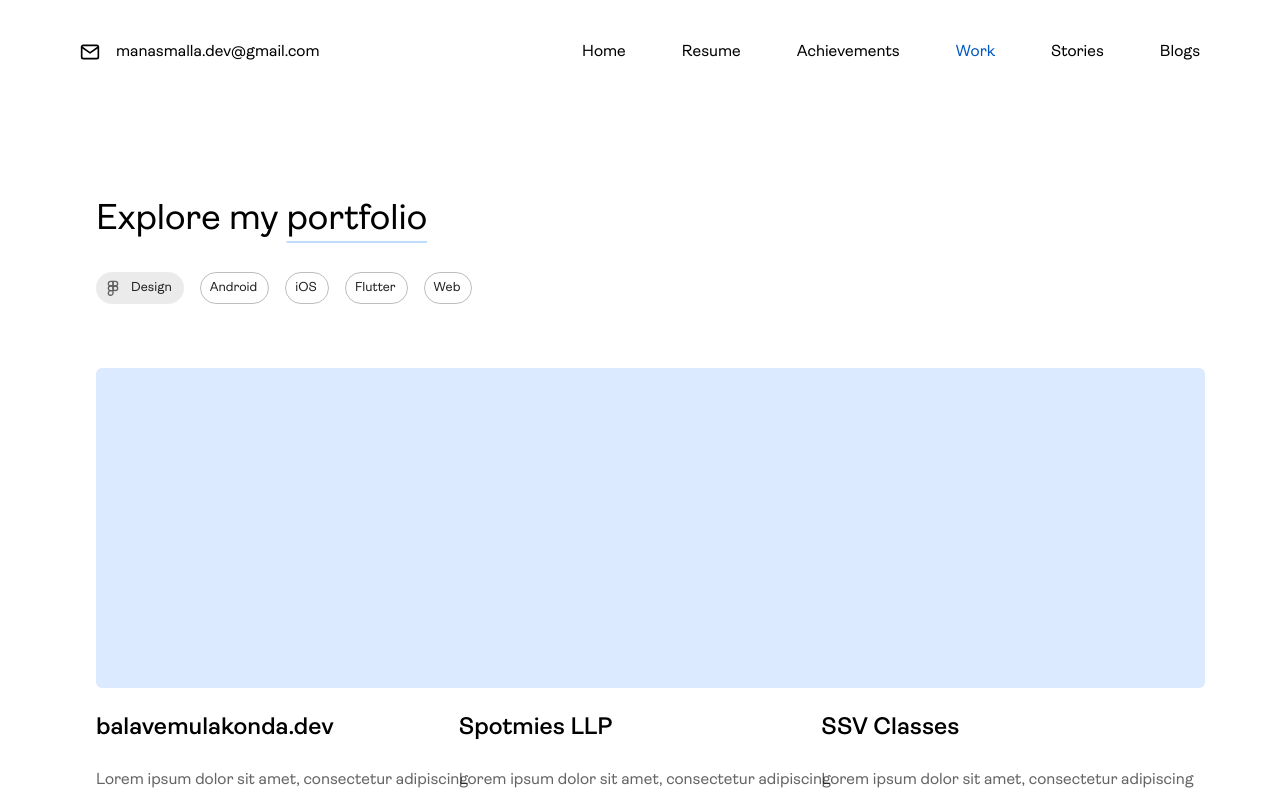
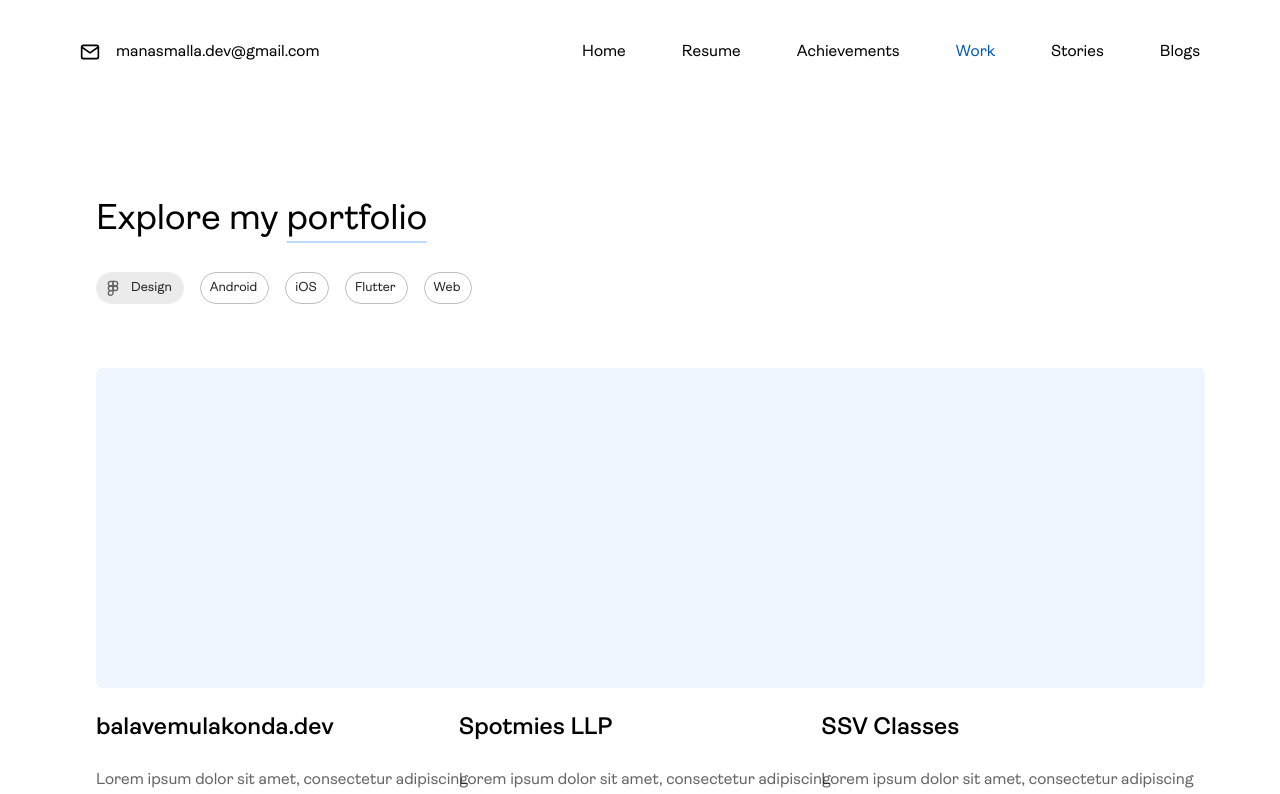
Before and after one commit to ManasMalla/manasmalla.github.io, a Next.js app: page /work in a window 1280 px wide. Shown: the top 794 px of the page. Built offline with nearby package versions, Linux system fonts and the light colour scheme.

Commit message:
added dark mode for work
Signed-off-by: Manas Malla <manasmalla.dev@gmail.com>

```diff
--- a/src/pages/work/index.tsx
+++ b/src/pages/work/index.tsx
@@ -270,7 +270,7 @@ export default function Work() {
         {work[index].map((value) => {
           return (
             <div key={value.name}>
-              <div className="w-full lg:w-96 h-64 lg:h-80 bg-blue-100 rounded-md"></div>
+              <div className="w-full lg:w-96 h-64 lg:h-80 bg-blue-50 dark:bg-slate-900 rounded-md"></div>
               <h4 className="text-2xl my-6 font-semibold">{value.name}</h4>
               <p className="opacity-60 lg:w-96">{value.description}</p>
               <button
--- a/src/styles/globals.css
+++ b/src/styles/globals.css
@@ -120,4 +120,11 @@ body {
 
     margin-bottom: -1px;
   }
+  .css-1qfr5sv-MuiButtonBase-root-MuiChip-root{
+    color: white
+  }
+  .css-nz3zgg-MuiButtonBase-root-MuiChip-root{
+    color: white;
+    background-color: rgba(255,255,255,0.12)
+  }
 }
```
